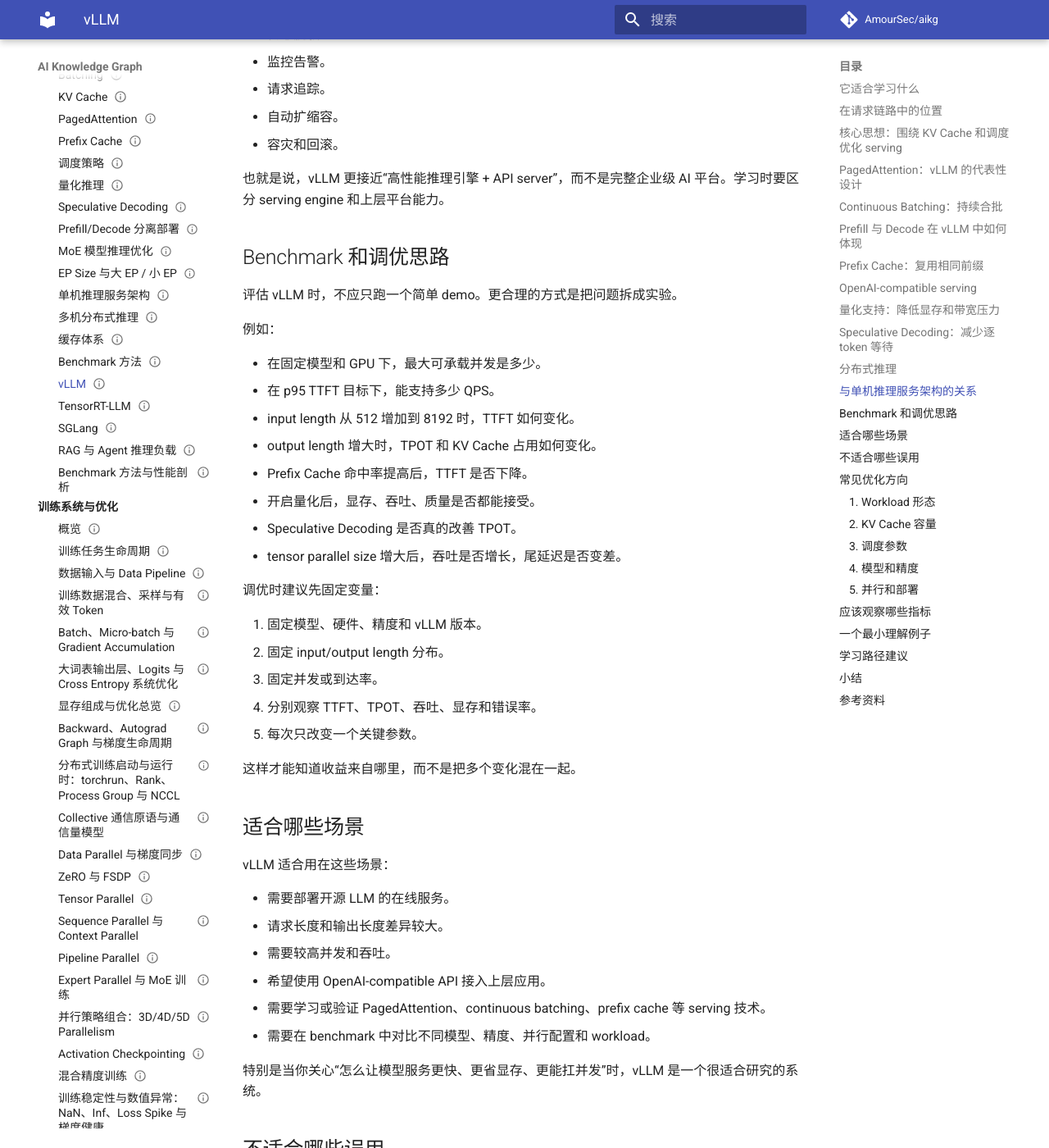
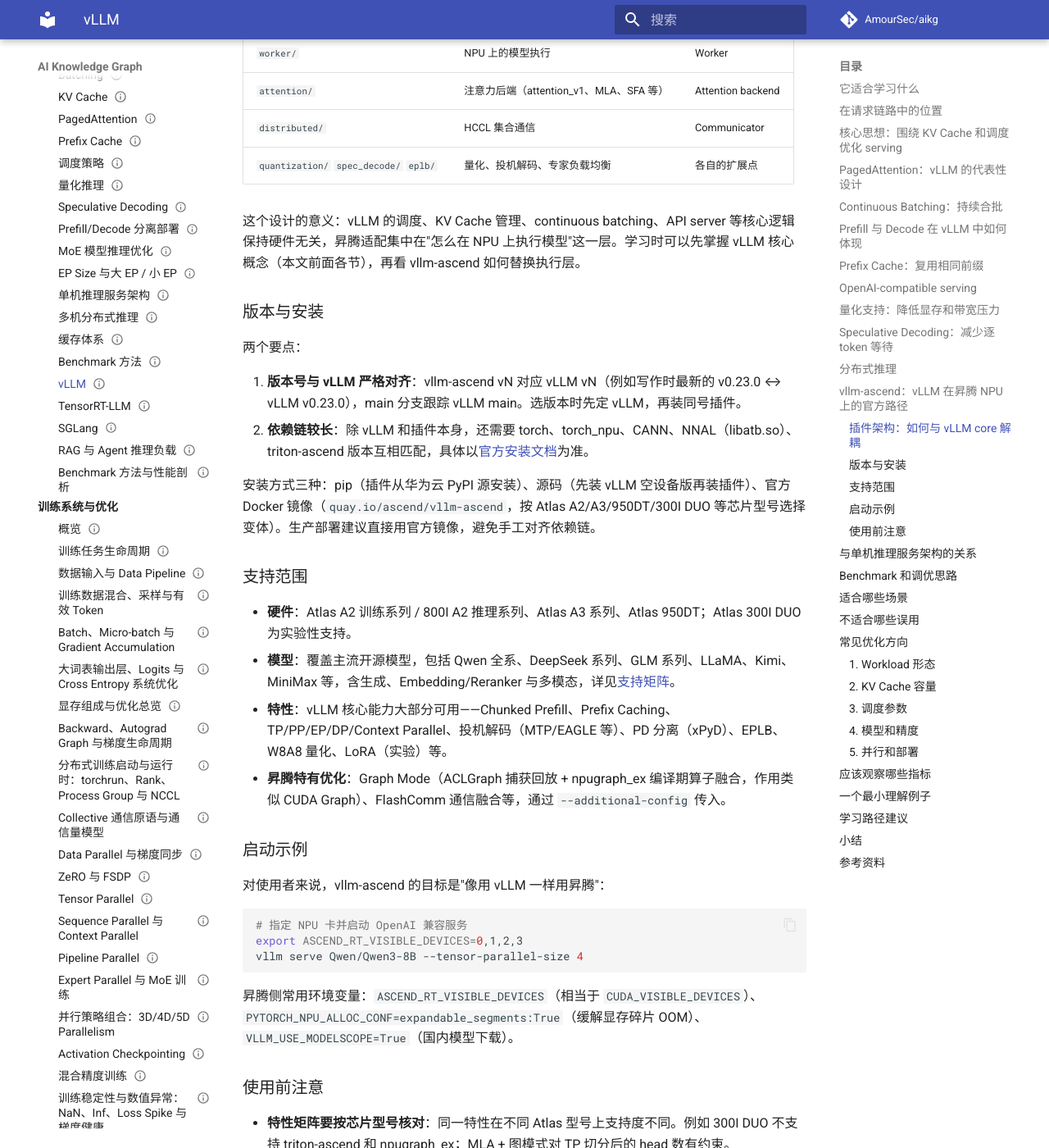
Before and after one commit to AmourSec/aikg, an MkDocs documentation site: the page built from docs/03-inference-systems/vllm.md, in a window 1280 px wide and 1400 px high, scrolled down 8352 px. Shown: the whole window at 82% size. Built offline with MkDocs 1.6.1 and Material for MkDocs 9.7.7, drawn with Linux system fonts in a browser that asks for light colours; comment, search, counter and statistics services are not loaded; some of the changed text lies outside the part shown.

Commit message:
docs: add vllm-ascend section to vLLM article
Introduce the community-maintained Ascend NPU plugin for vLLM:
plugin architecture (Hardware Pluggable RFC, platform_plugins),
version alignment and installation options, supported hardware,
models and features (ACLGraph, PD disaggregation, EPLB), startup
usage with Ascend environment variables, and known limitations
plus the MindIE ecosystem positioning. References updated.

````diff
--- a/docs/03-inference-systems/vllm.md
+++ b/docs/03-inference-systems/vllm.md
@@ -299,6 +299,58 @@
 - 节点间网络。
 - p95/p99 延迟。
 
+## vllm-ascend：vLLM 在昇腾 NPU 上的官方路径
+
+以上内容以 GPU 为主要背景。当硬件换成华为昇腾 NPU 时，vLLM 官方推荐的路径是 **vllm-ascend**：一个由 vLLM 社区维护（Community maintained）的昇腾硬件插件，托管在 vllm-project 组织下。
+
+### 插件架构：如何与 vLLM core 解耦
+
+vllm-ascend 遵循 vLLM 的 [Hardware Pluggable RFC](https://github.com/vllm-project/vllm/issues/11162)：vLLM core 定义平台抽象接口，各硬件后端以独立 pip 包实现。vllm-ascend 安装后通过 vLLM 的 `vllm.platform_plugins` 插件组自动注册（启动日志会出现 `Platform plugin ascend is activated`），按 vLLM 的平台抽象组织代码：
+
+| 模块 | 职责 | 对应 vLLM 抽象 |
+| --- | --- | --- |
+| `vllm_ascend/platform.py` | 平台识别与配置 | Platform |
+| `worker/` | NPU 上的模型执行 | Worker |
+| `attention/` | 注意力后端（attention_v1、MLA、SFA 等） | Attention backend |
+| `distributed/` | HCCL 集合通信 | Communicator |
+| `quantization/` `spec_decode/` `eplb/` | 量化、投机解码、专家负载均衡 | 各自的扩展点 |
+
+这个设计的意义：vLLM 的调度、KV Cache 管理、continuous batching、API server 等核心逻辑保持硬件无关，昇腾适配集中在"怎么在 NPU 上执行模型"这一层。学习时可以先掌握 vLLM 核心概念（本文前面各节），再看 vllm-ascend 如何替换执行层。
+
+### 版本与安装
+
+两个要点：
+
+1. **版本号与 vLLM 严格对齐**：vllm-ascend vN 对应 vLLM vN（例如写作时最新的 v0.23.0 ↔ vLLM v0.23.0），main 分支跟踪 vLLM main。选版本时先定 vLLM，再装同号插件。
+2. **依赖链较长**：除 vLLM 和插件本身，还需要 torch、torch_npu、CANN、NNAL（libatb.so）、triton-ascend 版本互相匹配，具体以[官方安装文档](https://docs.vllm.ai/projects/ascend/en/latest/installation.html)为准。
+
+安装方式三种：pip（插件从华为云 PyPI 源安装）、源码（先装 vLLM 空设备版再装插件）、官方 Docker 镜像（`quay.io/ascend/vllm-ascend`，按 Atlas A2/A3/950DT/300I DUO 等芯片型号选择变体）。生产部署建议直接用官方镜像，避免手工对齐依赖链。
+
+### 支持范围
+
+- **硬件**：Atlas A2 训练系列 / 800I A2 推理系列、Atlas A3 系列、Atlas 950DT；Atlas 300I DUO 为实验性支持。
+- **模型**：覆盖主流开源模型，包括 Qwen 全系、DeepSeek 系列、GLM 系列、LLaMA、Kimi、MiniMax 等，含生成、Embedding/Reranker 与多模态，详见[支持矩阵](https://docs.vllm.ai/projects/ascend/en/latest/user_guide/support_matrix/supported_models.html)。
+- **特性**：vLLM 核心能力大部分可用——Chunked Prefill、Prefix Caching、TP/PP/EP/DP/Context Parallel、投机解码（MTP/EAGLE 等）、PD 分离（xPyD）、EPLB、W8A8 量化、LoRA（实验）等。
+- **昇腾特有优化**：Graph Mode（ACLGraph 捕获回放 + npugraph_ex 编译期算子融合，作用类似 CUDA Graph）、FlashComm 通信融合等，通过 `--additional-config` 传入。
+
+### 启动示例
+
+对使用者来说，vllm-ascend 的目标是"像用 vLLM 一样用昇腾"：
+
+```bash
+# 指定 NPU 卡并启动 OpenAI 兼容服务
+export ASCEND_RT_VISIBLE_DEVICES=0,1,2,3
+vllm serve Qwen/Qwen3-8B --tensor-parallel-size 4
+```
+
+昇腾侧常用环境变量：`ASCEND_RT_VISIBLE_DEVICES`（相当于 `CUDA_VISIBLE_DEVICES`）、`PYTORCH_NPU_ALLOC_CONF=expandable_segments:True`（缓解显存碎片 OOM）、`VLLM_USE_MODELSCOPE=True`（国内模型下载）。
+
+### 使用前注意
+
+- **特性矩阵要按芯片型号核对**：同一特性在不同 Atlas 型号上支持度不同。例如 300I DUO 不支持 triton-ascend 和 npugraph_ex；MLA + 图模式对 TP 切分后的 head 数有约束。
+- **报错先查 FAQ**：`libatb.so` 缺失（需 source NNAL 环境）、OOM、图捕获资源不足等都是高频问题，[官方 FAQ](https://docs.vllm.ai/projects/ascend/en/latest/faqs.html) 有标准解法。
+- **生态分工**：华为自研的企业级推理引擎是 MindIE；vllm-ascend 是 vLLM 开源生态在昇腾上的官方路径。两者是并行的昇腾推理方案，选型取决于团队技术栈（PyTorch/vLLM 生态 vs 华为全栈）。
+
 ## 与单机推理服务架构的关系
 
 如果把单机推理服务拆开看，vLLM 覆盖了其中很大一部分核心组件。
@@ -520,3 +572,6 @@
 - [vLLM GitHub Repository](https://github.com/vllm-project/vllm)
 - [vLLM PagedAttention design documentation](https://docs.vllm.ai/en/latest/design/kernel/paged_attention.html)
 - [Efficient Memory Management for Large Language Model Serving with PagedAttention](https://arxiv.org/abs/2309.06180)
+- [vllm-ascend GitHub Repository](https://github.com/vllm-project/vllm-ascend)：vLLM 社区维护的昇腾 NPU 硬件插件。
+- [vllm-ascend 官方文档](https://docs.vllm.ai/projects/ascend/en/latest/)：安装、快速开始、支持矩阵、Graph Mode 与 FAQ。
+- [vLLM Hardware Pluggable RFC](https://github.com/vllm-project/vllm/issues/11162)：硬件插件架构的设计讨论。
````
Also changed, not shown: other parts of docs/03-inference-systems/vllm.md (+1 -1 lines).
